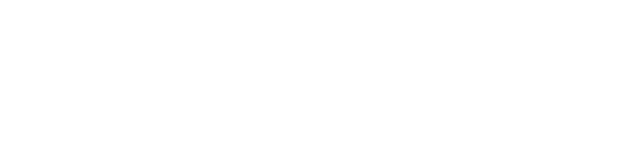
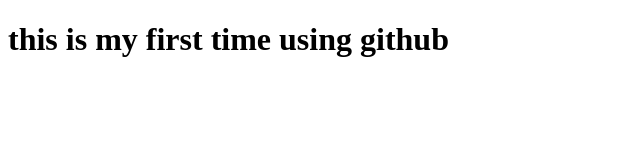
Before and after one commit to JackKibet/test-repo2, a plain HTML site: page index.html in a window 1280 px wide. Shown: the whole page, without its empty margins (0-640 px from the left). Drawn offline with Linux system fonts and the light colour scheme.

Commit message:
Update index.html

```diff
--- a/index.html
+++ b/index.html
@@ -6,6 +6,7 @@
     <title>Document</title>
 </head>
 <body>
+    <h1>this is my first time using github</h1>
 
 </body>
 </html>
```
